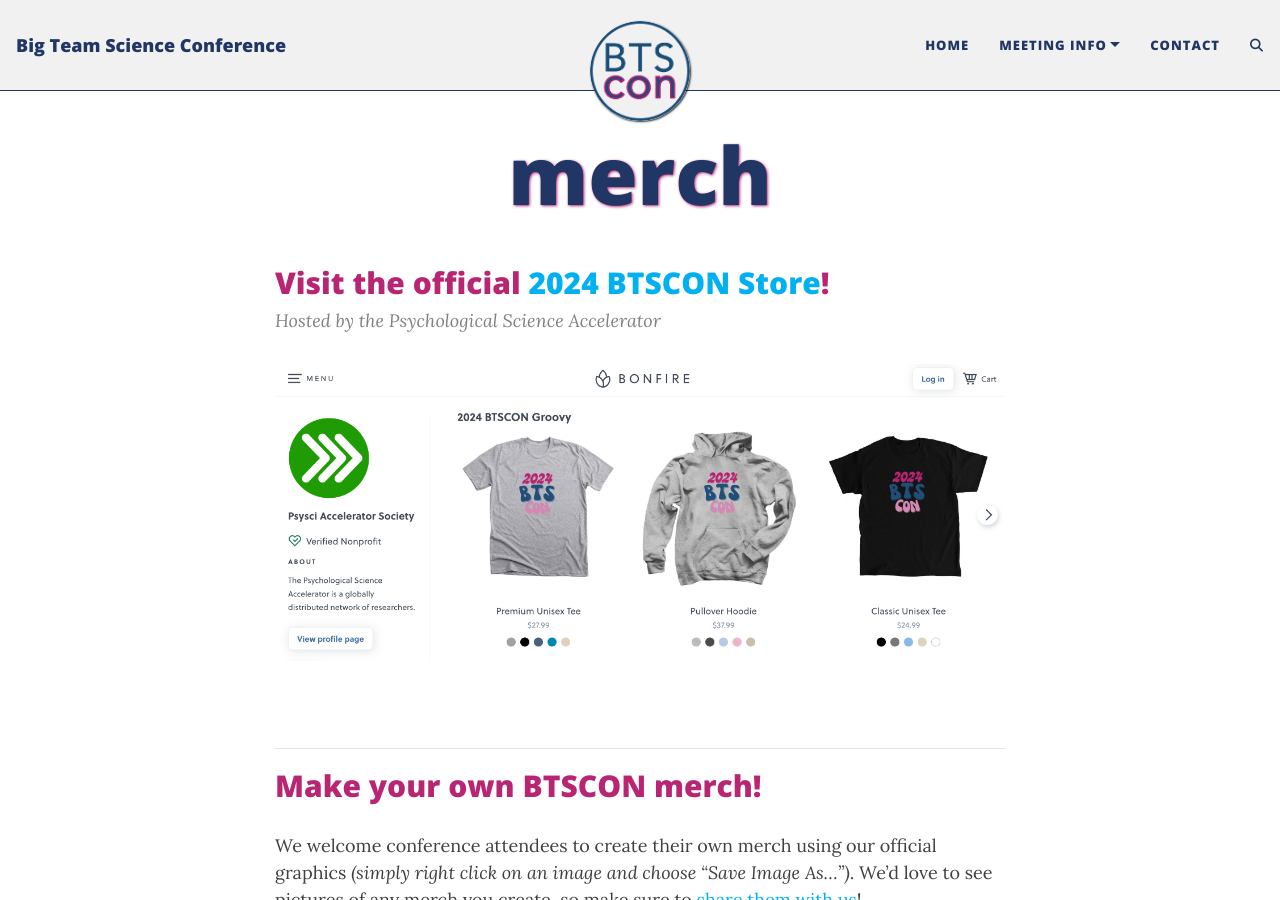
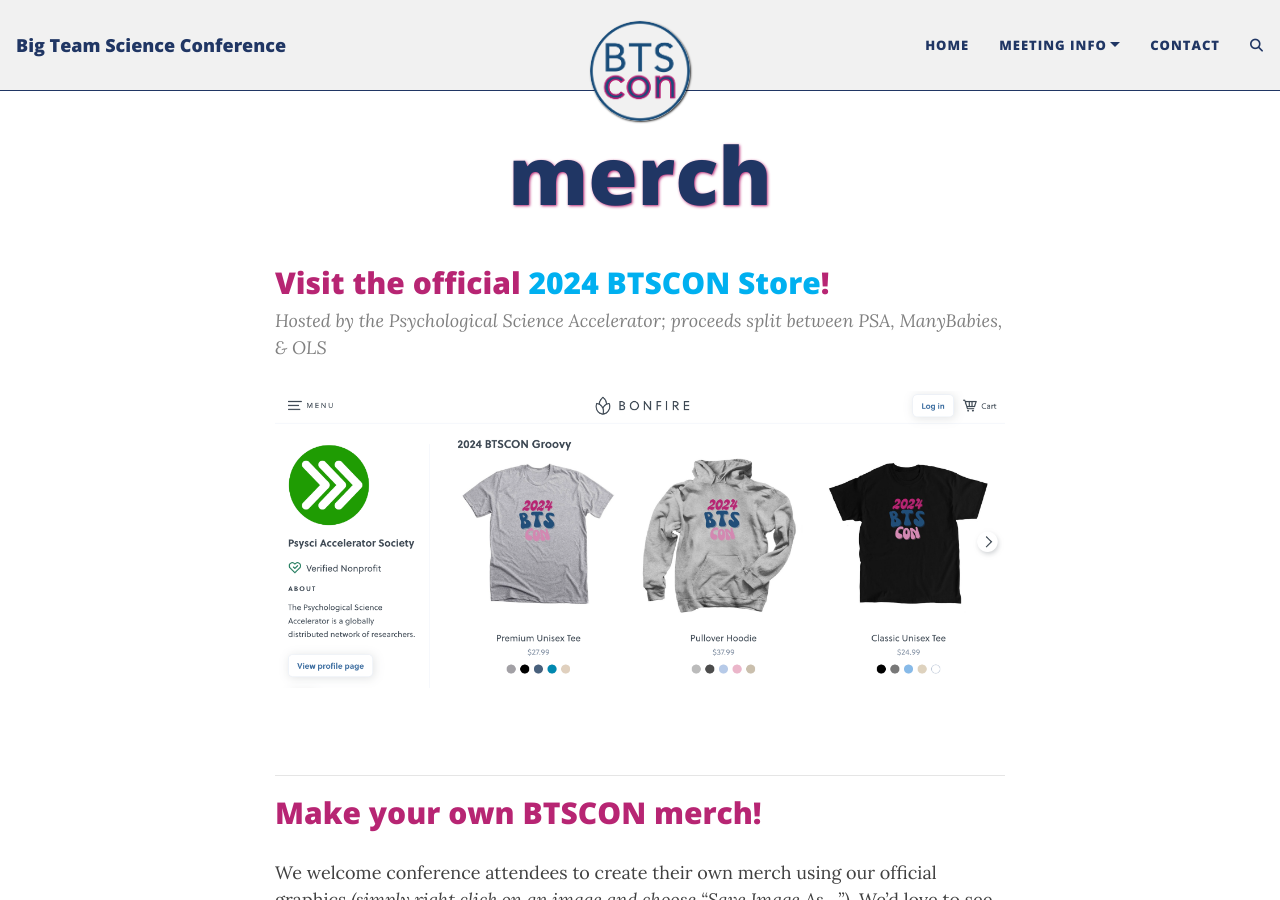
Before and after one commit to bigteamscienceconference/bigteamscienceconference.github.io, a Jekyll site: the page built from merch.md, in a window 1280 px wide and 900 px high. Built offline with Jekyll 4.4.1, drawn with Linux system fonts in a browser that asks for light colours; comment, search, counter and statistics services are not loaded.

Commit message:
Update merch.md

```diff
--- a/merch.md
+++ b/merch.md
@@ -6,7 +6,7 @@
 
 ## Visit the official <a href="https://www.bonfire.com/store/psychological-science-accelerator-store/" target="_blank">2024 BTSCON Store</a>!
 
-> Hosted by the Psychological Science Accelerator
+> Hosted by the Psychological Science Accelerator; proceeds split between PSA, ManyBabies, & OLS
 
 <a href="https://www.bonfire.com/store/psychological-science-accelerator-store/" class="image" target="_blank"><img src="/assets/img/BTSCON2024_store.png" alt="screenshot of BTSCON Bonfire store" /></a>
 
```
